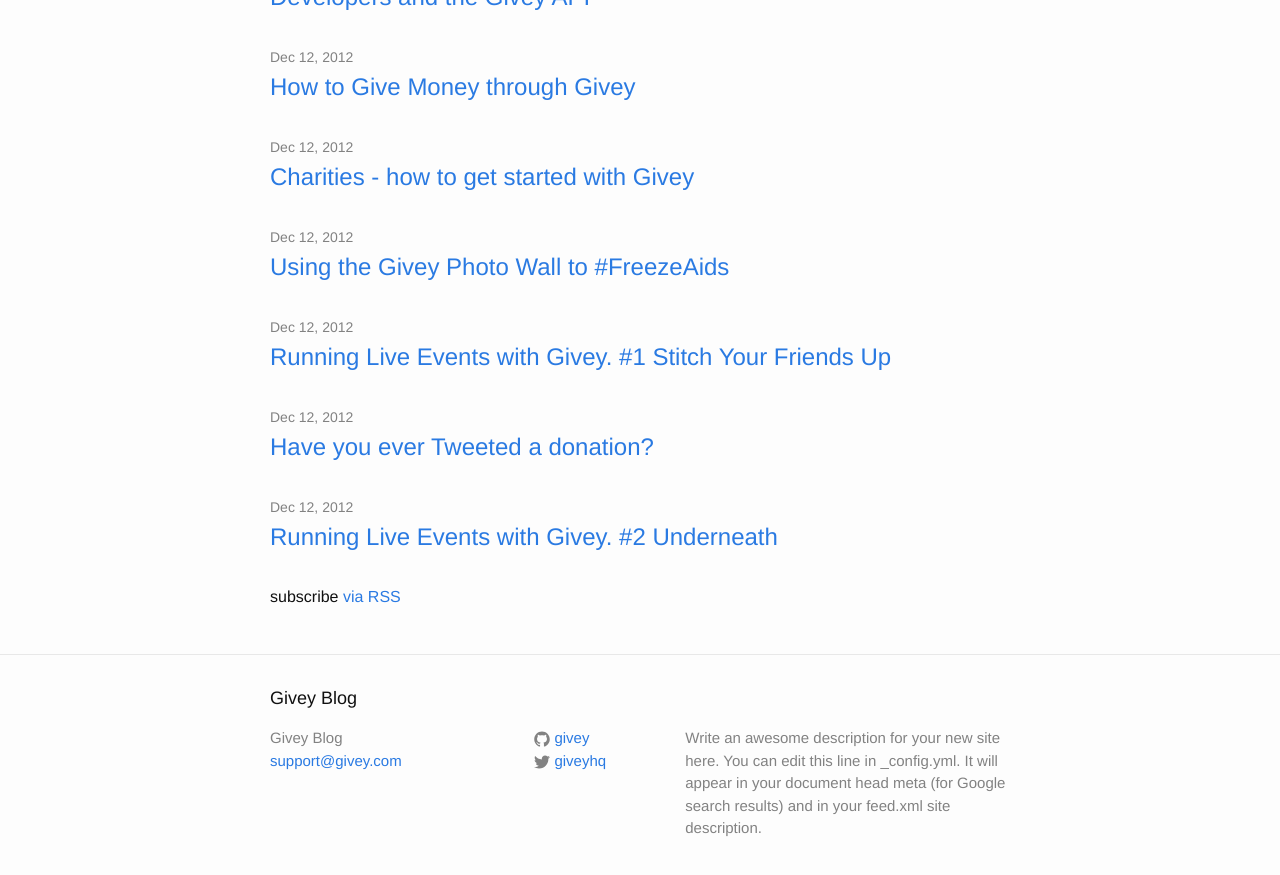
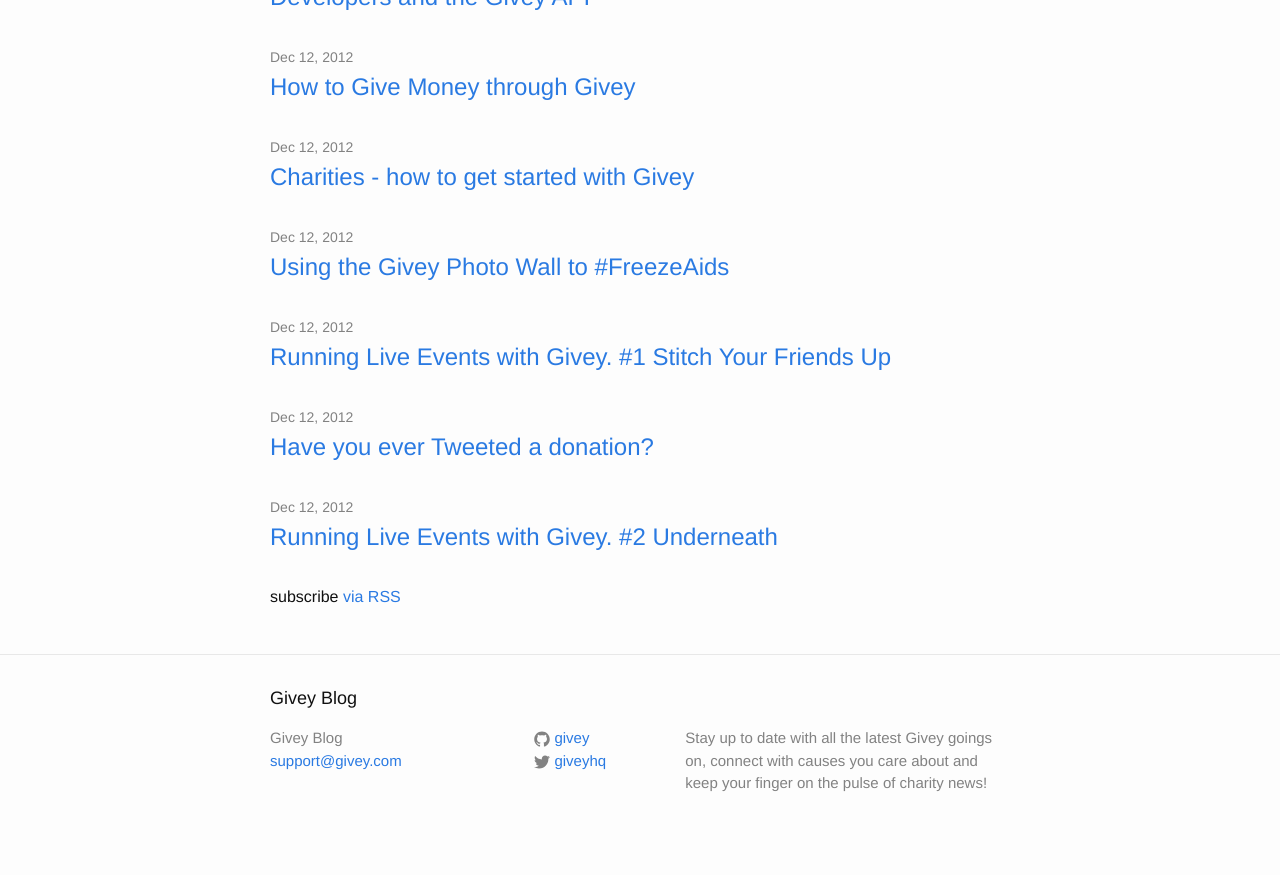
Before and after one commit to givey/blog, a Jekyll site: the page built from index.html, in a window 1280 px wide and 900 px high, scrolled down 7562 px. Shown: the top 875 px of the window. Built offline with Jekyll 4.4.1, drawn with Linux system fonts in a browser that asks for light colours.

Commit message:
meta description

```diff
--- a/_config.yml
+++ b/_config.yml
@@ -2,9 +2,7 @@
 title: Givey Blog
 email: support@givey.com
 description: > # this means to ignore newlines until "baseurl:"
-  Write an awesome description for your new site here. You can edit this
-  line in _config.yml. It will appear in your document head meta (for
-  Google search results) and in your feed.xml site description.
+  Stay up to date with all the latest Givey goings on, connect with causes you care about and keep your finger on the pulse of charity news!
 baseurl: "" # the subpath of your site, e.g. /blog/
 url: "https://blog.givey.com" # the base hostname & protocol for your site
 twitter_username: giveyhq
```
